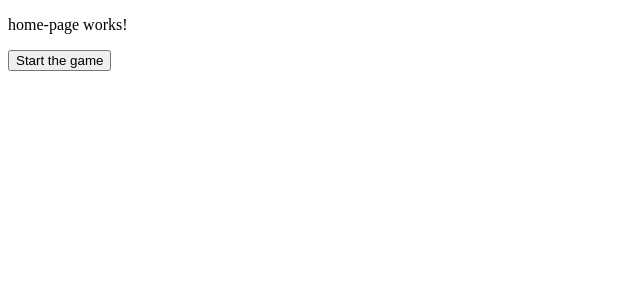
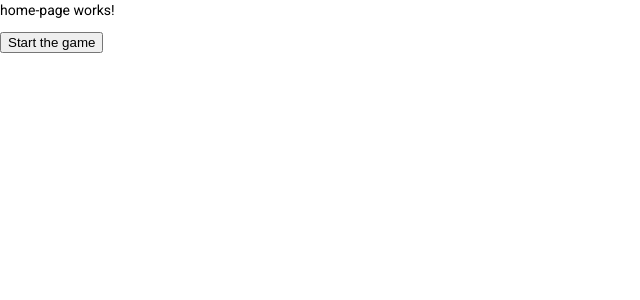
Before and after one commit to palyfight/trivia-mania, an Angular app: page / in a window 1280 px wide. Shown: the top 300 px of the page, without its empty margins (0-640 px from the left). Built offline with nearby package versions, Linux system fonts and the light colour scheme.

Commit message:
Added UI elements package

```diff
--- a/angular.json
+++ b/angular.json
@@ -28,6 +28,7 @@
               "src/assets"
             ],
             "styles": [
+              "./node_modules/@angular/material/prebuilt-themes/indigo-pink.css",
               "src/styles.scss"
             ],
             "scripts": []
@@ -92,6 +93,7 @@
               "src/assets"
             ],
             "styles": [
+              "./node_modules/@angular/material/prebuilt-themes/indigo-pink.css",
               "src/styles.scss"
             ],
             "scripts": []
@@ -123,6 +125,7 @@
           }
         }
       }
-    }},
+    }
+  },
   "defaultProject": "trivia-mania"
 }
--- a/package.json
+++ b/package.json
@@ -12,10 +12,12 @@
   "private": true,
   "dependencies": {
     "@angular/animations": "~9.1.11",
+    "@angular/cdk": "^9.2.4",
     "@angular/common": "~9.1.11",
     "@angular/compiler": "~9.1.11",
     "@angular/core": "~9.1.11",
     "@angular/forms": "~9.1.11",
+    "@angular/material": "^9.2.4",
     "@angular/platform-browser": "~9.1.11",
     "@angular/platform-browser-dynamic": "~9.1.11",
     "@angular/router": "~9.1.11",
--- a/src/app/app.module.ts
+++ b/src/app/app.module.ts
@@ -8,7 +8,8 @@
 import { LoginComponent } from './login/login.component';
 import { RegistrationComponent } from './registration/registration.component';
 import { MenuComponent } from './menu/menu.component';
-import {RouterModule, Routes } from '@angular/router'
+import {RouterModule, Routes } from '@angular/router';
+import { BrowserAnimationsModule } from '@angular/platform-browser/animations'
 
 const appRoutes: Routes = [
   {path:
@@ -29,7 +30,8 @@
   imports: [
     BrowserModule,
     AppRoutingModule,
-    RouterModule.forRoot(appRoutes)
+    RouterModule.forRoot(appRoutes),
+    BrowserAnimationsModule
   ],
   providers: [],
   bootstrap: [AppComponent]
--- a/src/index.html
+++ b/src/index.html
@@ -6,8 +6,10 @@
   <base href="/">
   <meta name="viewport" content="width=device-width, initial-scale=1">
   <link rel="icon" type="image/x-icon" href="favicon.ico">
+  <link href="https://fonts.googleapis.com/css?family=Roboto:300,400,500&display=swap" rel="stylesheet">
+  <link href="https://fonts.googleapis.com/icon?family=Material+Icons" rel="stylesheet">
 </head>
-<body>
+<body class="mat-typography">
   <app-root></app-root>
 </body>
 </html>
--- a/src/styles.scss
+++ b/src/styles.scss
@@ -1 +1,4 @@
 /* You can add global styles to this file, and also import other style files */
+
+html, body { height: 100%; }
+body { margin: 0; font-family: Roboto, "Helvetica Neue", sans-serif; }
```
Also changed, not shown: 1 other file (tests, documents, lock files or other folders).
